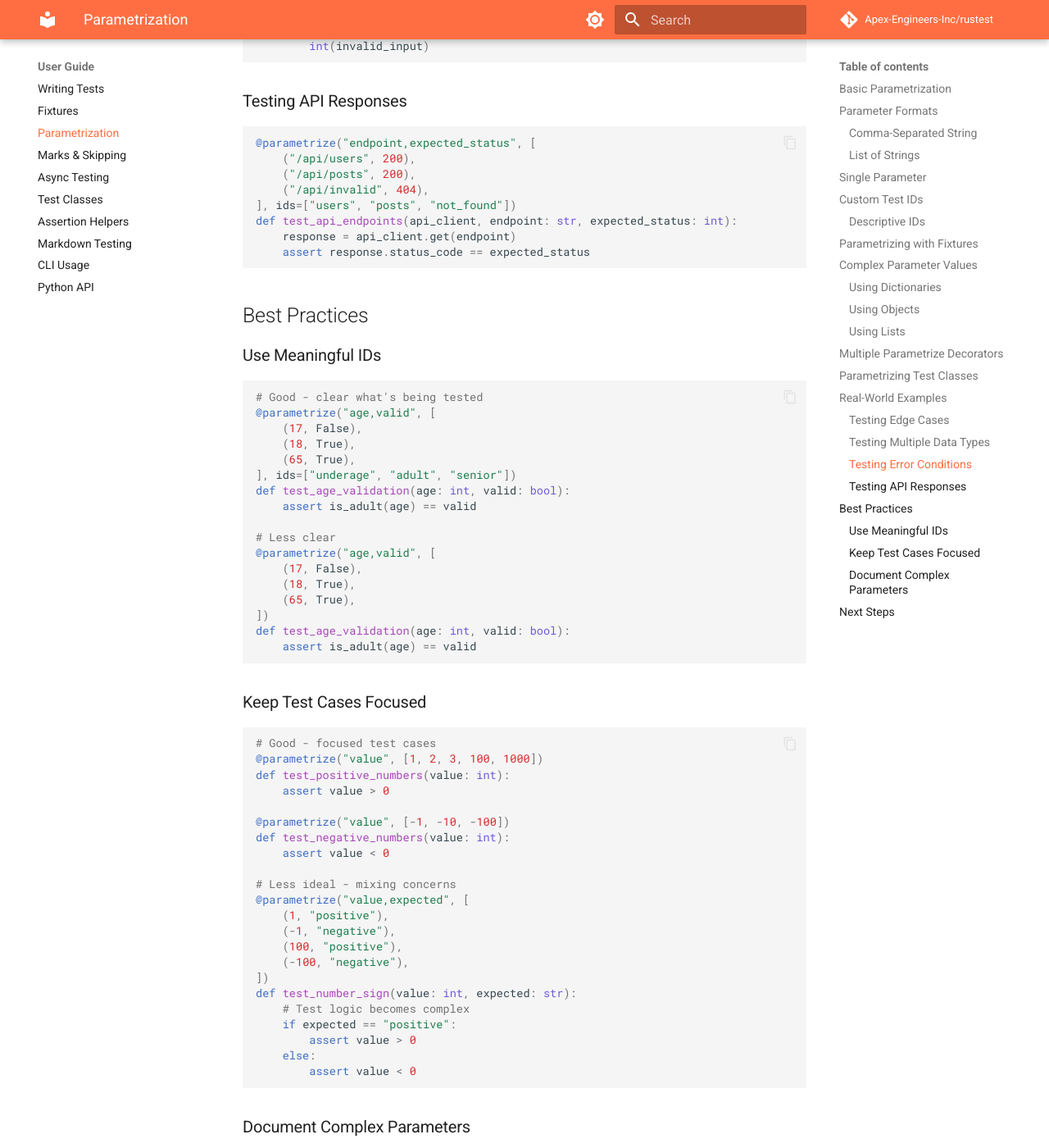
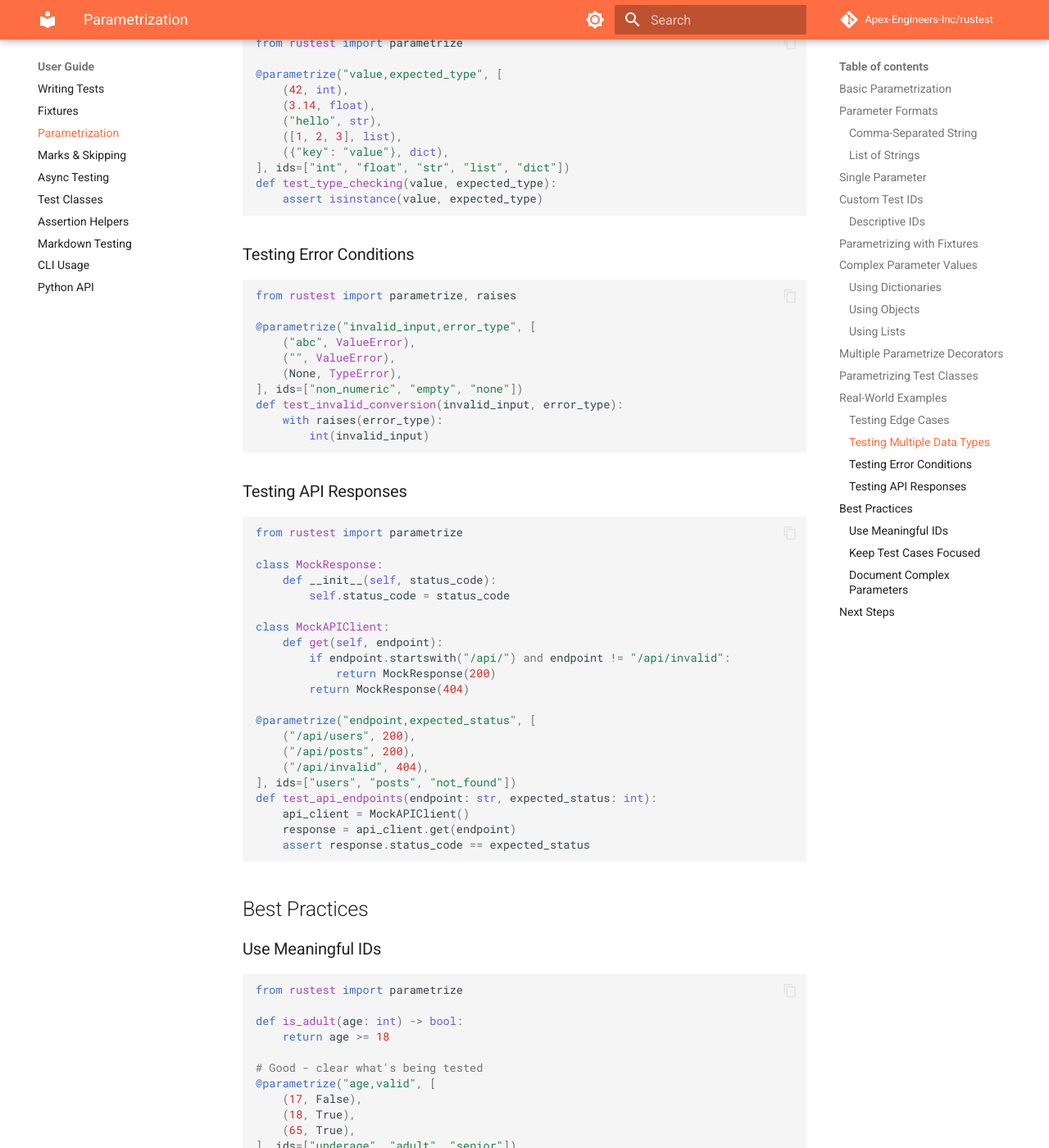
Before and after one commit to Apex-Engineers-Inc/rustest, an MkDocs documentation site: the page built from docs/guide/parametrization.md, in a window 1280 px wide and 1400 px high, scrolled down 5336 px. Shown: the whole window at 82% size. Built offline with MkDocs 1.6.1 and Material for MkDocs 9.7.7, drawn with Linux system fonts in a browser that asks for light colours; comment, search, counter and statistics services are not loaded; some of the changed text lies outside the part shown.

Commit message:
Make parametrization.md and marks.md examples executable
parametrization.md (20 passed):
- Added 'from rustest import parametrize' to all code blocks
- Added mock implementations for API client, config functions
- Added is_adult() function for validation examples

marks.md (24 passed, 6 skipped):
- Added 'from rustest import mark' to all code blocks
- Added sys import for platform-specific xfail examples
- Added async function mocks for asyncio class examples
- Added skip comments to bash command blocks (6 skipped)

````diff
--- a/docs/guide/parametrization.md
+++ b/docs/guide/parametrization.md
@@ -33,6 +33,8 @@ This creates three separate test cases:
 You can specify parameter names as a comma-separated string:
 
 ```python
+from rustest import parametrize
+
 @parametrize("x,y,expected", [
     (1, 1, 2),
     (2, 3, 5),
@@ -47,6 +49,8 @@ def test_addition(x: int, y: int, expected: int) -> None:
 Or as a list of strings:
 
 ```python
+from rustest import parametrize
+
 @parametrize(["x", "y", "expected"], [
     (1, 1, 2),
     (2, 3, 5),
@@ -61,6 +65,8 @@ def test_addition(x: int, y: int, expected: int) -> None:
 For a single parameter, pass values directly:
 
 ```python
+from rustest import parametrize
+
 @parametrize("value", [1, 2, 3, 4, 5])
 def test_is_positive(value: int) -> None:
     assert value > 0
@@ -69,6 +75,8 @@ def test_is_positive(value: int) -> None:
 Or as tuples if you prefer consistency:
 
 ```python
+from rustest import parametrize
+
 @parametrize("value", [(1,), (2,), (3,)])
 def test_is_positive(value: int) -> None:
     assert value > 0
@@ -79,6 +87,8 @@ def test_is_positive(value: int) -> None:
 Provide custom IDs to make test output more readable:
 
 ```python
+from rustest import parametrize
+
 @parametrize("value,expected", [
     (2, 4),
     (3, 9),
@@ -101,6 +111,8 @@ Output:
 Use descriptive IDs for complex test cases:
 
 ```python
+from rustest import parametrize
+
 @parametrize("operation,a,b,expected", [
     ("add", 2, 3, 5),
     ("subtract", 5, 3, 2),
@@ -145,6 +157,8 @@ def test_multiply(multiplier: int, value: int, expected: int) -> None:
 Pass dictionaries as parameter values:
 
 ```python
+from rustest import parametrize
+
 @parametrize("user", [
     {"name": "Alice", "age": 30},
     {"name": "Bob", "age": 25},
@@ -159,6 +173,7 @@ def test_user_valid(user: dict) -> None:
 
 ```python
 from dataclasses import dataclass
+from rustest import parametrize
 
 @dataclass
 class User:
@@ -176,6 +191,8 @@ def test_user_email(user: User) -> None:
 ### Using Lists
 
 ```python
+from rustest import parametrize
+
 @parametrize("numbers", [
     [1, 2, 3],
     [10, 20, 30],
@@ -190,6 +207,8 @@ def test_sum_positive(numbers: list) -> None:
 You can stack `@parametrize` decorators to test all combinations:
 
 ```python
+from rustest import parametrize
+
 @parametrize("x", [1, 2])
 @parametrize("y", [3, 4])
 def test_combinations(x: int, y: int) -> None:
@@ -207,6 +226,8 @@ This creates 4 test cases:
 Apply parametrization to all methods in a test class:
 
 ```python
+from rustest import parametrize
+
 @parametrize("value", [1, 2, 3])
 class TestNumber:
     def test_positive(self, value: int) -> None:
@@ -223,6 +244,8 @@ This runs both tests for each value (6 total tests).
 ### Testing Edge Cases
 
 ```python
+from rustest import parametrize
+
 @parametrize("text,expected", [
     ("", 0),                    # Empty string
     ("a", 1),                   # Single character
@@ -237,6 +260,8 @@ def test_string_length(text: str, expected: int) -> None:
 ### Testing Multiple Data Types
 
 ```python
+from rustest import parametrize
+
 @parametrize("value,expected_type", [
     (42, int),
     (3.14, float),
@@ -266,12 +291,25 @@ def test_invalid_conversion(invalid_input, error_type):
 ### Testing API Responses
 
 ```python
+from rustest import parametrize
+
+class MockResponse:
+    def __init__(self, status_code):
+        self.status_code = status_code
+
+class MockAPIClient:
+    def get(self, endpoint):
+        if endpoint.startswith("/api/") and endpoint != "/api/invalid":
+            return MockResponse(200)
+        return MockResponse(404)
+
 @parametrize("endpoint,expected_status", [
     ("/api/users", 200),
     ("/api/posts", 200),
     ("/api/invalid", 404),
 ], ids=["users", "posts", "not_found"])
-def test_api_endpoints(api_client, endpoint: str, expected_status: int):
+def test_api_endpoints(endpoint: str, expected_status: int):
+    api_client = MockAPIClient()
     response = api_client.get(endpoint)
     assert response.status_code == expected_status
 ```
@@ -281,6 +319,11 @@ def test_api_endpoints(api_client, endpoint: str, expected_status: int):
 ### Use Meaningful IDs
 
 ```python
+from rustest import parametrize
+
+def is_adult(age: int) -> bool:
+    return age >= 18
+
 # Good - clear what's being tested
 @parametrize("age,valid", [
     (17, False),
@@ -303,6 +346,8 @@ def test_age_validation(age: int, valid: bool):
 ### Keep Test Cases Focused
 
 ```python
+from rustest import parametrize
+
 # Good - focused test cases
 @parametrize("value", [1, 2, 3, 100, 1000])
 def test_positive_numbers(value: int):
@@ -330,6 +375,20 @@ def test_number_sign(value: int, expected: str):
 ### Document Complex Parameters
 
 ```python
+from rustest import parametrize
+
+class ConfigResult:
+    def __init__(self, cache_status: str):
+        self.cache_status = cache_status
+
+def run_with_config(config: dict) -> ConfigResult:
+    if config.get("mock"):
+        return ConfigResult("mocked")
+    elif config.get("cache"):
+        return ConfigResult("cached")
+    else:
+        return ConfigResult("uncached")
+
 @parametrize("config,expected_result", [
     # Production config with caching enabled
     ({"env": "prod", "cache": True}, "cached"),
````
Also changed, not shown: docs/guide/marks.md (+38 -0 lines).
